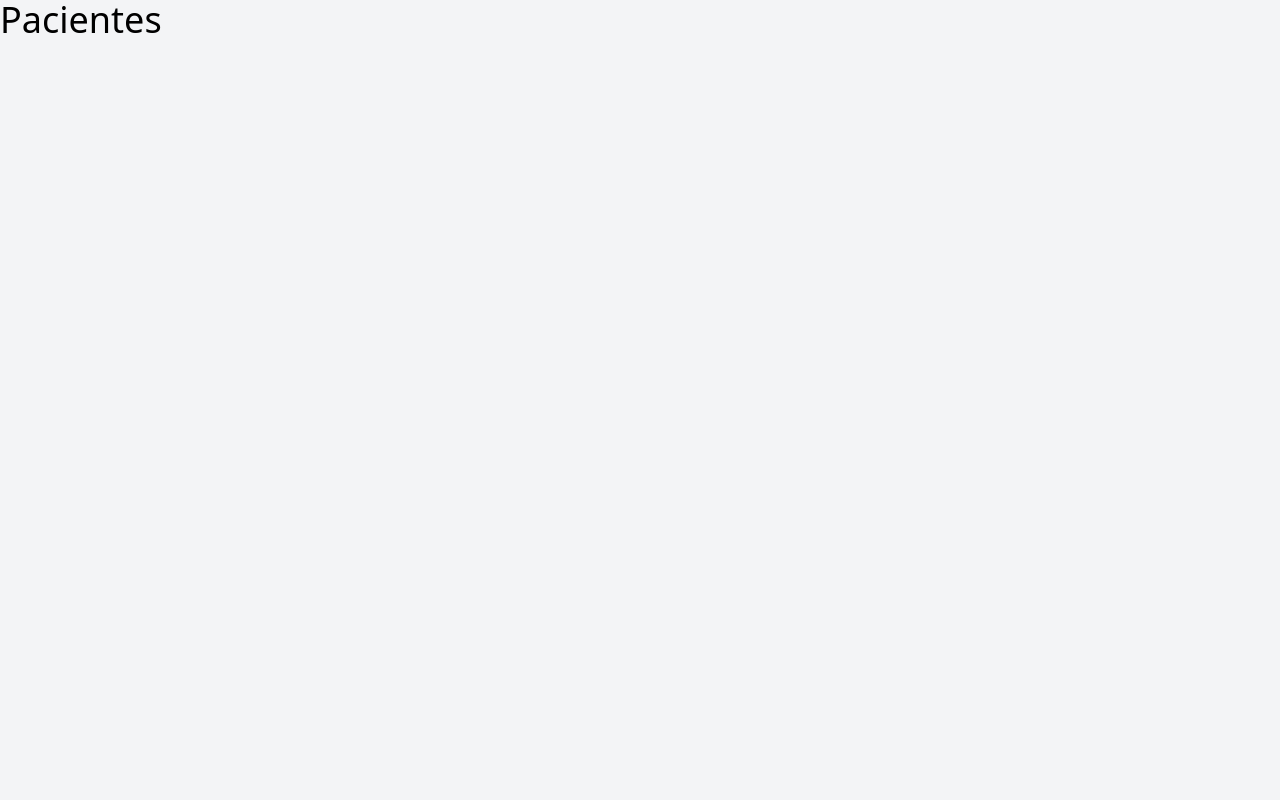
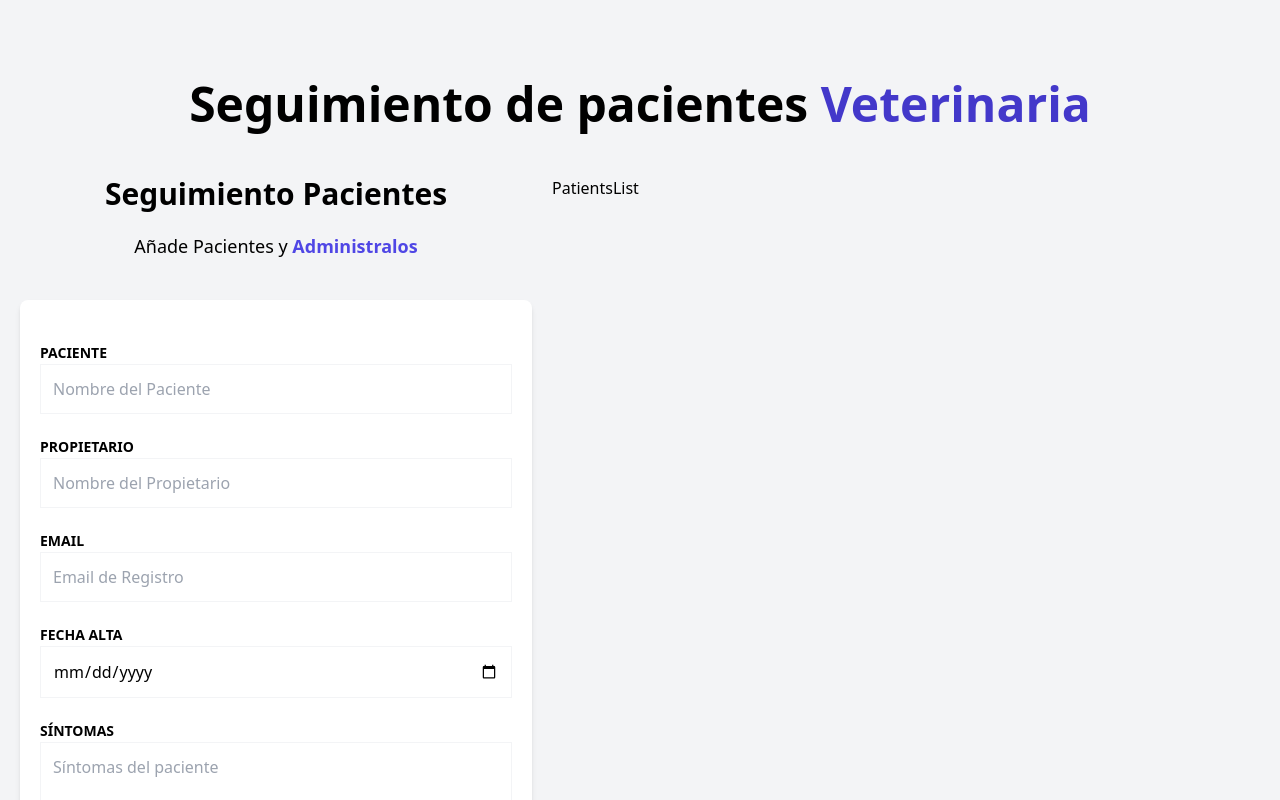
Before and after one commit to lemus777/pacientes-zustand, a React (Vite) app: page / in a window 1280 px wide. Shown: the top 800 px of the page. Built offline with nearby package versions, Linux system fonts and the light colour scheme.

Commit message:
firsts components created

```diff
--- a/src/App.tsx
+++ b/src/App.tsx
@@ -1,8 +1,20 @@
+import PatientForm from "./components/PatientForm"
+import PatientsList from "./components/PatientsList"
+
 function App() {
 
   return (
     <>
-      <h1 className="text-4xl">Pacientes</h1>
+      <div className="container mx-auto mt-20">
+        <h1 className="font-black text-5xl text-center md:2/3 md:mx-auto">
+          Seguimiento de pacientes {' '}
+          <span className="text-indigo-700">Veterinaria</span>
+        </h1>
+        <div className="mt-12 md:flex">
+          <PatientForm />
+          <PatientsList />
+        </div>
+      </div>
     </>
   )
 }
--- /dev/null
+++ b/src/components/PatientForm.tsx
@@ -0,0 +1,82 @@
+export default function PatientForm() {
+
+  return (
+    <div className="md:w-1/2 lg:w-2/5 mx-5">
+        <h2 className="font-black text-3xl text-center">Seguimiento Pacientes</h2>
+
+        <p className="text-lg mt-5 text-center mb-10">
+            Añade Pacientes y {''}
+            <span className="text-indigo-600 font-bold">Administralos</span>
+        </p>
+
+        <form
+            className="bg-white shadow-md rounded-lg py-10 px-5 mb-10"
+            noValidate
+        >
+              <div className="mb-5">
+                  <label htmlFor="name" className="text-sm uppercase font-bold">
+                      Paciente
+                  </label>
+                  <input
+                      id="name"
+                      className="w-full p-3  border border-gray-100"
+                      type="text"
+                      placeholder="Nombre del Paciente"
+                  />
+              </div>
+
+              <div className="mb-5">
+                <label htmlFor="caretaker" className="text-sm uppercase font-bold">
+                    Propietario
+                </label>
+                <input
+                    id="caretaker"
+                    className="w-full p-3  border border-gray-100"
+                    type="text"
+                    placeholder="Nombre del Propietario"
+                />
+              </div>
+
+            <div className="mb-5">
+              <label htmlFor="email" className="text-sm uppercase font-bold">
+                  Email
+              </label>
+              <input
+                  id="email"
+                  className="w-full p-3  border border-gray-100"
+                  type="email"
+                  placeholder="Email de Registro"
+              />
+            </div>
+
+            <div className="mb-5">
+                <label htmlFor="date" className="text-sm uppercase font-bold">
+                    Fecha Alta
+                </label>
+                <input
+                    id="date"
+                    className="w-full p-3  border border-gray-100"
+                    type="date"
+                />
+            </div>
+
+            <div className="mb-5">
+                <label htmlFor="symptoms" className="text-sm uppercase font-bold">
+                Síntomas
+                </label>
+                <textarea
+                    id="symptoms"
+                    className="w-full p-3  border border-gray-100"
+                    placeholder="Síntomas del paciente"
+                ></textarea>
+            </div>
+
+            <input
+                type="submit"
+                className="bg-indigo-600 w-full p-3 text-white uppercase font-bold hover:bg-indigo-700 cursor-pointer transition-colors"
+                value='Guardar Paciente'
+            />
+        </form>
+    </div>
+  )
+}
--- /dev/null
+++ b/src/components/PatientsList.tsx
@@ -0,0 +1,6 @@
+
+export default function PatientsList() {
+  return (
+    <div>PatientsList</div>
+  )
+}
```
